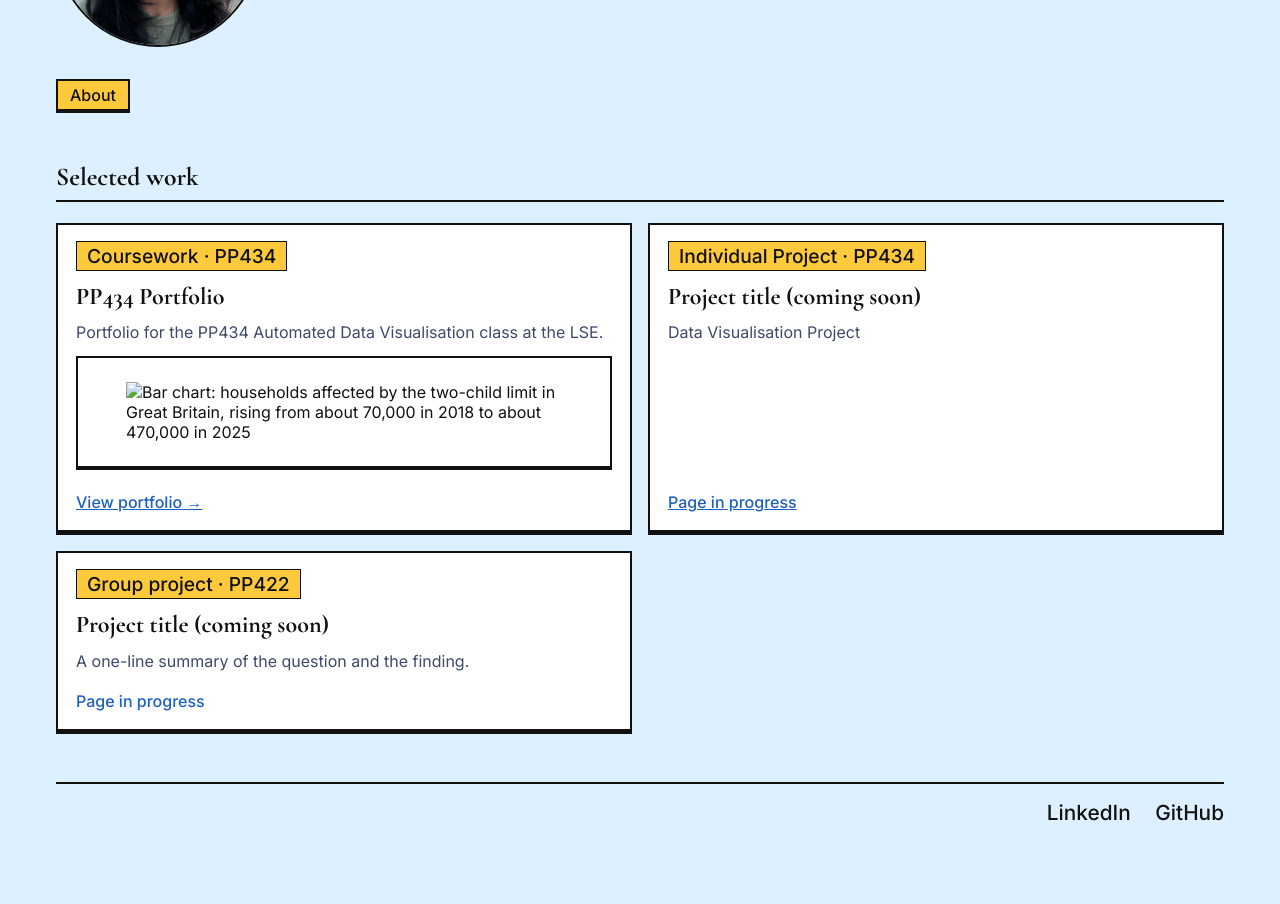
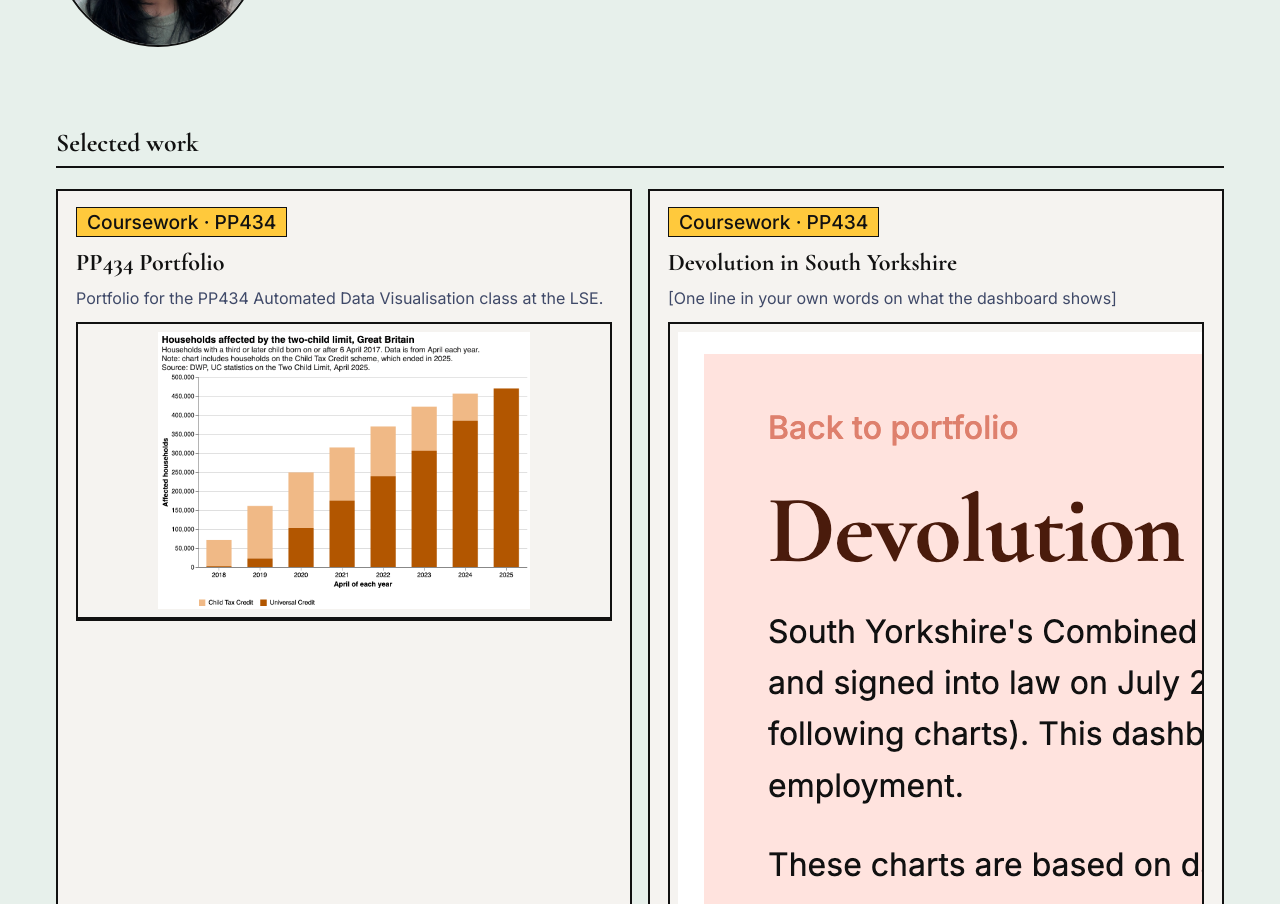
Before and after one commit to ysienlau/ysienlau.github.io, a plain HTML site: page index.html in a window 1280 px wide. Shown: the part 296-1200 px from the top of the page. Before the commit the page ends 1169 px from the top, so only its background shows below. Drawn offline with nearby package versions, Linux system fonts and the light colour scheme; a script that the page names is missing.

Commit message:
updating home page

```diff
--- a/css/index.css
+++ b/css/index.css
@@ -1,10 +1,10 @@
 :root {
-  --sky: #DDF0FF;
+  --page-green:#E7F0EB;
   --coral: #FF6F59;
   --sun: #FFC93C;
   --ink: #111111;
-  --paper: #FFFFFF;
-  --data-blue: #1F5FBF;
+  --card-cream: #f5f3f0;
+  --data-red: #c84962;
   --font-head: 'Archivo Black', sans-serif;
   --font-serif: 'Cormorant Garamond', serif;
   --font-body: 'Inter', sans-serif;
@@ -14,7 +14,7 @@
 body {
   font-family: var(--font-body);
   color: var(--ink);
-  background: var(--sky);
+  background: var(--page-green);
   max-width: none;
   padding: 24px 48px;
 }
@@ -49,7 +49,7 @@ header p {
 
 /* ---- Links ---- */
 a {
-  color: var(--data-blue);
+  color: var(--data-red);
 }
 
 nav a {
@@ -69,7 +69,7 @@ iframe {
   border-bottom-width: 5px;
   border-radius: 0;
   box-shadow: none;
-  background: var(--paper);
+  background: var(--card-cream);
 }
 
 .links {
@@ -92,7 +92,7 @@ iframe {
 }
 
 .card {
-  background: var(--paper);
+  background: var(--card-cream);
   border: 2px solid var(--ink);
   border-bottom-width: 5px;
   padding: 16px 18px;
@@ -160,8 +160,11 @@ iframe {
 }
 
 #featured-chart,
-#featured-chart .vega-embed {
-  width: 100%;
+#featured-chart img {
+    display: block;
+    width: 85%;
+    height: auto;
+    margin: 0 auto;
 }
 
 /* headers */
@@ -188,7 +191,7 @@ iframe {
   margin-left: 20px;
   margin-right: 0;
   font-weight: 500;
-  color: var(--ink);
+  color: var(--data-red);
   font-size: 1.1rem;
 }
 
@@ -340,7 +343,7 @@ iframe {
 .site-footer a {
   margin-left: 20px;
   font-weight: 500;
-  color: var(--ink);
+  color: var(--data);
   text-decoration: none;
   font-size: 1.3rem;
 }
--- a/index.html
+++ b/index.html
@@ -28,13 +28,6 @@
   </div>
 </section>
 
-<!-- links -->
-
-  <nav>
-    <a href="about.html">About</a>
-  </nav>
-
-
 <!-- hero cards -->
 
 <h2>Selected work</h2>
@@ -45,20 +38,24 @@
     <h3>PP434 Portfolio</h3>
     <p>Portfolio for the PP434 Automated Data Visualisation class at the LSE.</p>
     <div class="card-chart">
-      <figure>
-      <img src="images/two-child-limit.svg"
+      <figure id="featured-chart">
+      <img src="homescreen/two_child_limit.png"
           alt="Bar chart: households affected by the two-child limit in Great Britain, rising from about 70,000 in 2018 to about 470,000 in 2025">
       </figure>
     </div>
     <p class="status"><a href="pp434/">View portfolio →</a></p>
   </article>
 
-  <article class="card">
-    <span class="tag"> Individual Project · PP434 </span>
-    <h3>Project title (coming soon)</h3>
-    <p> Data Visualisation Project</p>
-    <p class="status"><a href="pp434/project.html">Page in progress</a></p>
-  </article>
+  <div class="card">                                   <!-- copy your real card's class -->
+    <span class="tag">Coursework · PP434</span>      <!-- same tag style as the others -->
+    <h3>Devolution in South Yorkshire</h3>
+    <p>[One line in your own words on what the dashboard shows]</p>
+    <figure class="card-chart">
+        <img src="homescreen/dev_dashboard.png"
+             alt="Dashboard of six line charts on qualifications, training and employment in South Yorkshire, 2004 to 2026">
+    </figure>
+    <a href="pp434/DevolutionDashboard.html">View dashboard →</a>
+  </div>
 
   <article class="card">
     <span class="tag">Group project · PP422</span>
```
Also changed, not shown: homescreen/dev_dashboard.png (added).
